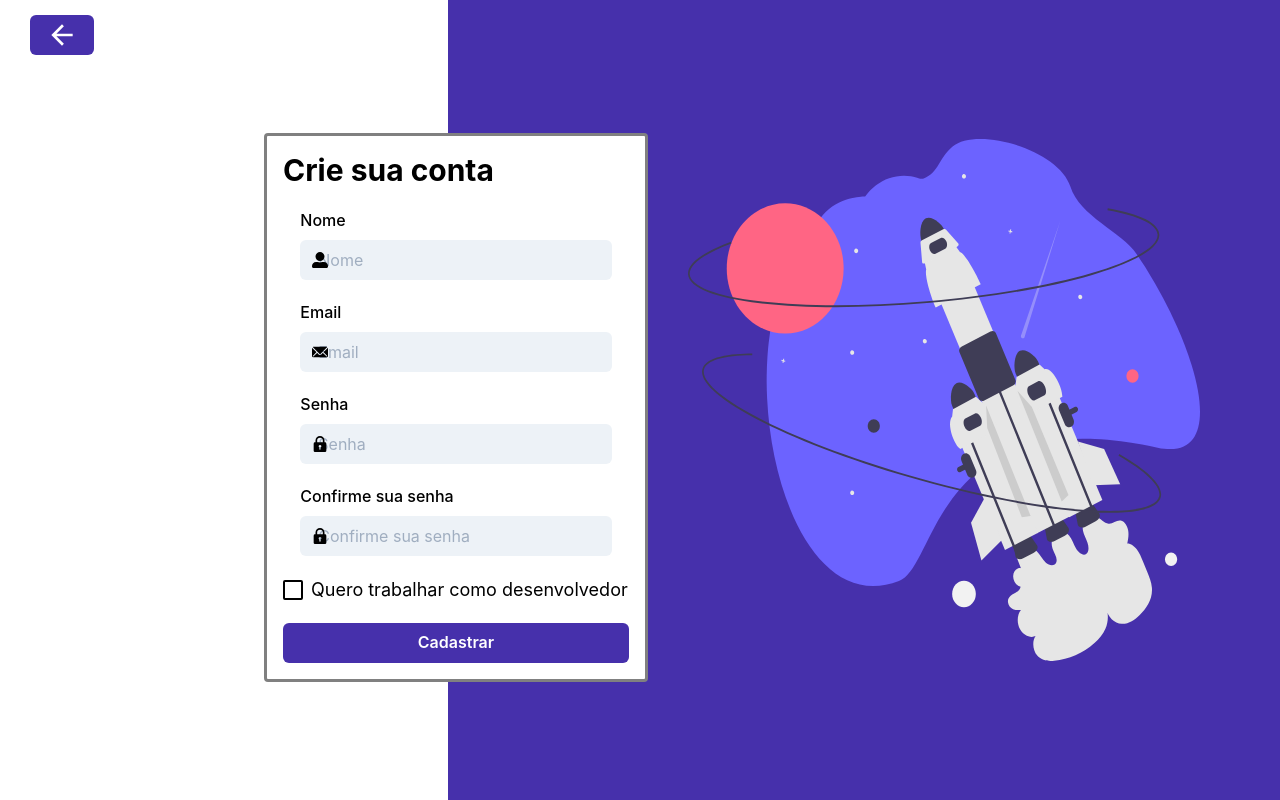
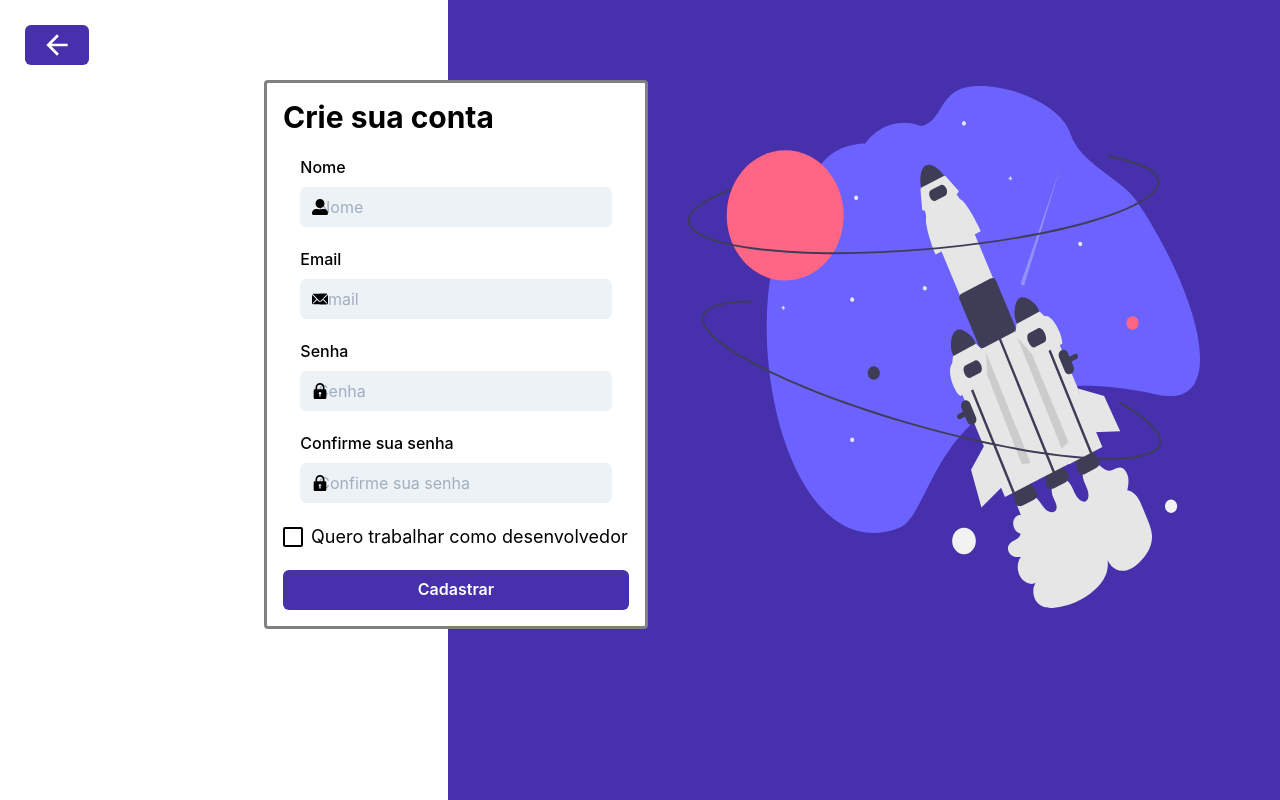
Before and after one commit to PauloHenriqueMagno/GaleraNerd, a React (Create React App) app: page /register in a window 1280 px wide. Built offline with nearby package versions, Linux system fonts and the light colour scheme.

Commit message:
feature/pages/register: debug

```diff
--- a/src/pages/Register/index.jsx
+++ b/src/pages/Register/index.jsx
@@ -1,4 +1,4 @@
-import { Flex, Image, Button } from "@chakra-ui/react"
+import { Flex, Image, Button, Box } from "@chakra-ui/react"
 import RegisterForm from "../../components/RegisterForm";
 import svg from "../../assets/logoRG.svg";
 import {ArrowBackIcon} from "@chakra-ui/icons";
@@ -7,9 +7,7 @@ import { useHistory } from "react-router-dom";
 const Register = () => {
   const histori = useHistory();
   return (
-    <Flex
-      align="center"
-      justifyContent={{mobile:"center", desktop: "end"}}
+    <Box
       minHeight="100vh"
       bgGradient={{
         mobile: "linear(to-b, purple.2 35%, white 35%)",
@@ -17,19 +15,25 @@ const Register = () => {
       }}
     >
         <Button
+          mt="25"
+          ml="25"
           p="4"
-        position="absolute"
-        top="15px"
-        left="30px" fontSize="2rem"
+          fontSize="2rem"
           bg="purple.2" color="white"
           _hover={{backgroundColor: "purple.4"}}
           onClick={() => histori.push('/')}
         >
           <ArrowBackIcon />
         </Button>
+      <Flex
+        align="center"
+        justifyContent={{mobile:"center", desktop: "end"}}
+      >
+
       <RegisterForm />
       <Image src={svg} display={{mobile: "none", desktop: "block"}} w={["0", "0", "35%", "40%"]} ml={["0", "0","5", "10"]} mr={["0", "0","0", "20"]} />
     </Flex>
+      </Box>
   )
 }
 
```
Lines whose indentation alone changed are shown as unchanged.
